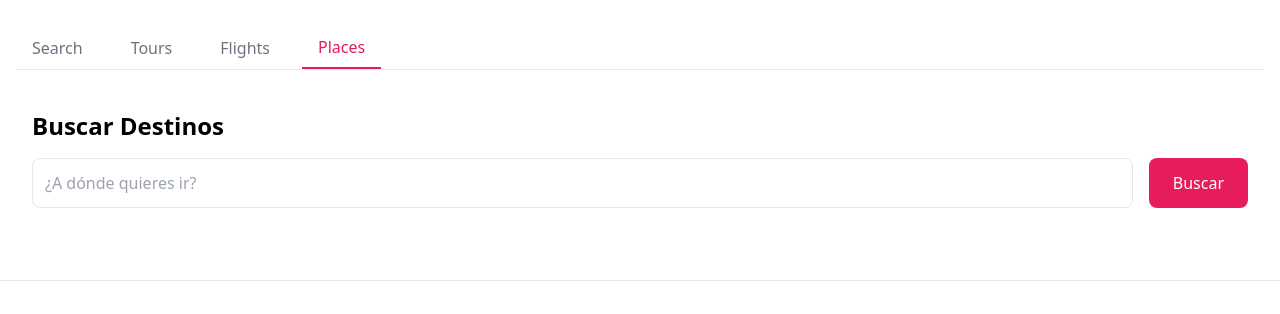
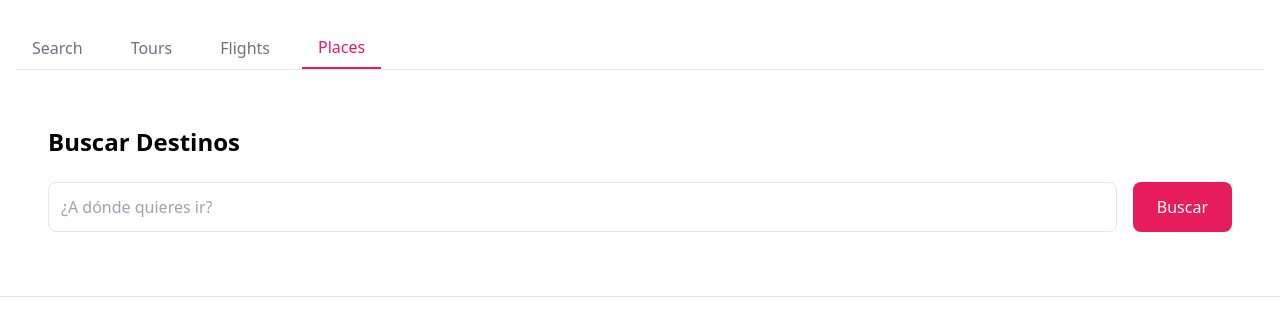
Before and after one commit to Ignacio918/viajes-app, a React (Vite) app in the folder zentrip/: page / in a window 1280 px wide. Both pictures are taken after a click on the button "Places". Shown: the part 1327-1641 px from the top of the page. Built offline with nearby package versions, Linux system fonts and the light colour scheme; no server answers; a web font is replaced by a local one.

Commit message:
probando

```diff
--- a/zentrip/src/components/Places.tsx
+++ b/zentrip/src/components/Places.tsx
@@ -1,16 +1,21 @@
 import React from 'react';
 
 const Places: React.FC = () => {
+  console.log('Places component rendering'); // Debug log
+
   return (
-    <div className="p-4">
-      <h2 className="text-2xl font-bold mb-4">Buscar Destinos</h2>
+    <div className="places-container">
+      <h2 className="text-2xl font-bold mb-6">Buscar Destinos</h2>
       <div className="flex gap-4">
         <input
           type="text"
           placeholder="¿A dónde quieres ir?"
           className="flex-1 p-3 border rounded-lg"
         />
-        <button className="px-6 py-3 bg-pink-600 text-white rounded-lg">
+        <button
+          className="px-6 py-3 bg-pink-600 text-white rounded-lg hover:bg-pink-700 transition-colors"
+          onClick={() => console.log('Search button clicked')} // Debug log
+        >
           Buscar
         </button>
       </div>
--- a/zentrip/src/pages/Landing.tsx
+++ b/zentrip/src/pages/Landing.tsx
@@ -135,6 +135,8 @@ const Landing: React.FC = () => {
     }
   };
 
+  console.log('Active tab:', activeTab);
+
   return (
     <div className="landing-container">
       <Navbar />
@@ -187,13 +189,16 @@ const Landing: React.FC = () => {
           </div>
         </section>
 
-        <section className="tabs-section">
+        <section className="tabs-section py-8">
           <div className="max-w-7xl mx-auto px-4">
-            <div className="flex gap-4 border-b border-gray-200">
+            <div className="flex gap-4 border-b border-gray-200 mb-6">
               {['search', 'tours', 'flights', 'places'].map((tab) => (
                 <button
                   key={tab}
-                  onClick={() => setActiveTab(tab as any)}
+                  onClick={() => {
+                    console.log('Clicking tab:', tab);
+                    setActiveTab(tab as any);
+                  }}
                   className={`px-4 py-2 ${
                     activeTab === tab
                       ? 'text-pink-600 border-b-2 border-pink-600'
@@ -205,15 +210,18 @@ const Landing: React.FC = () => {
               ))}
             </div>
 
-            <div className="py-6">
+            <div className="tab-content">
               {activeTab === 'search' && (
-                <div className="search-form">
+                <div className="grid grid-cols-1 md:grid-cols-3 gap-4">
                   <input
                     type="text"
                     placeholder="¿A dónde vas?"
                     className="p-3 border rounded-lg"
                   />
-                  <input type="date" className="p-3 border rounded-lg" />
+                  <input
+                    type="date"
+                    className="p-3 border rounded-lg"
+                  />
                   <button className="p-3 bg-pink-600 text-white rounded-lg">
                     Buscar
                   </button>
@@ -221,7 +229,11 @@ const Landing: React.FC = () => {
               )}
               {activeTab === 'tours' && <Tours />}
               {activeTab === 'flights' && <Flights />}
-              {activeTab === 'places' && <Places />}
+              {activeTab === 'places' && (
+                <div className="places-content">
+                  <Places />
+                </div>
+              )}
             </div>
           </div>
         </section>
```
